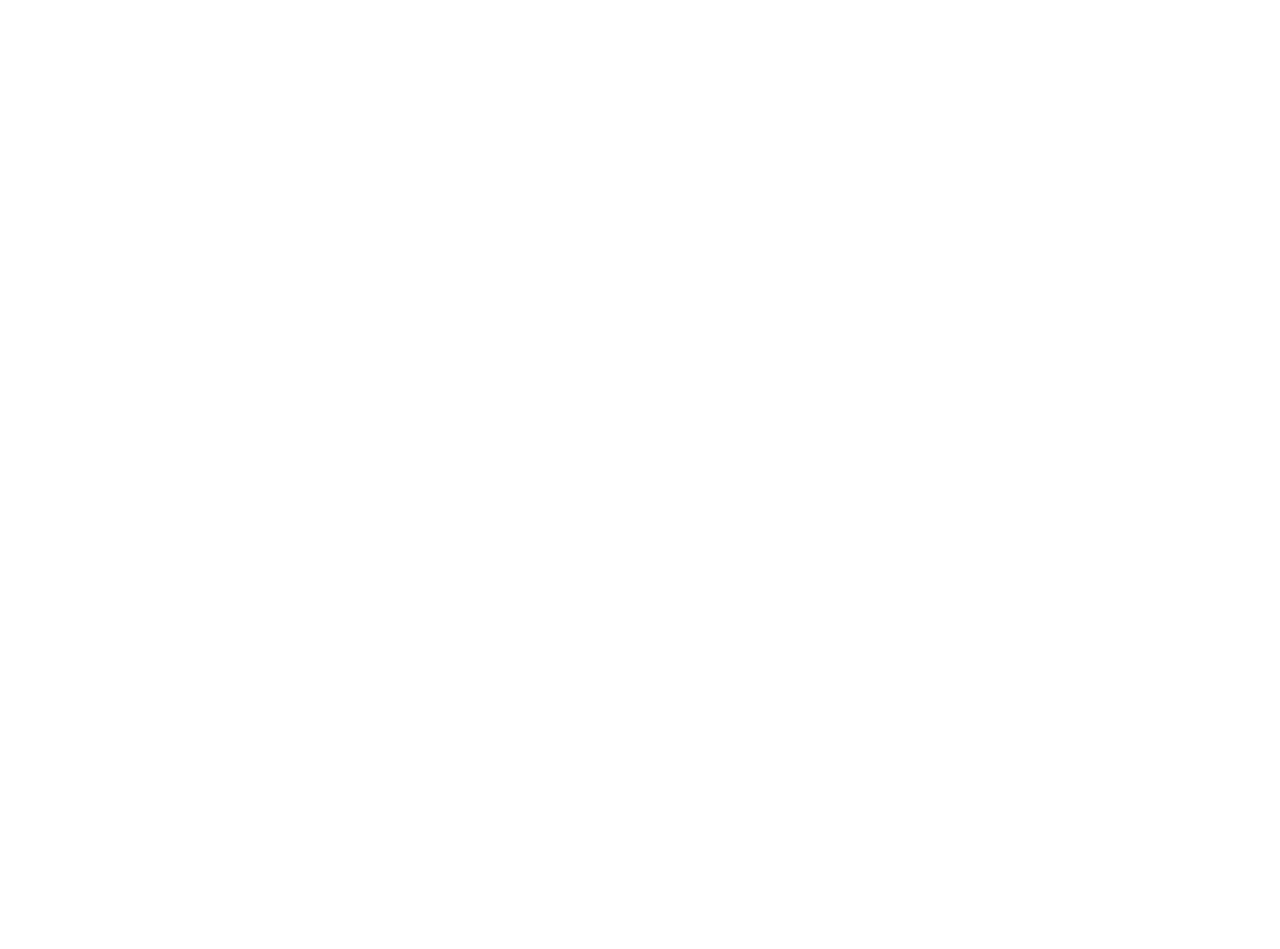
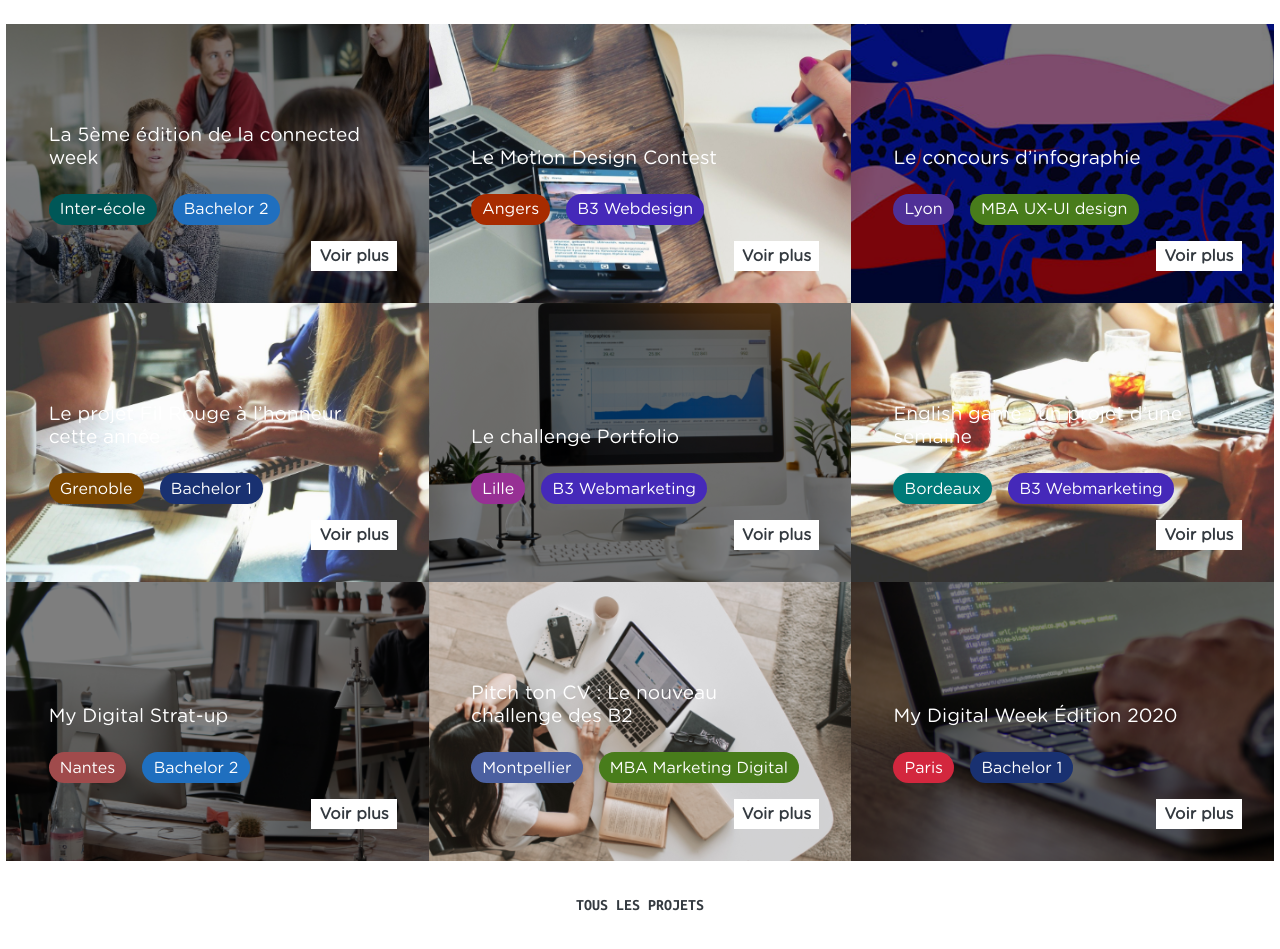
Before and after one commit to BlueFaste/MyCreativeWeek-Accessibilite, a Vue app: page /allprojects in a window 1280 px wide. Before the commit this address led to /. Before the commit the page ends 800 px from the top, so only its background shows below. Built offline with nearby package versions, Linux system fonts and the light colour scheme.

Commit message:
correction display project

```diff
--- a/src/views/AllProjects.vue
+++ b/src/views/AllProjects.vue
@@ -1,7 +1,7 @@
 <template>
   <div>
 <article class=" mt-4 d-flex flex-wrap justify-content-center">
-						<ProjectDiplay v-for="project in projects" :key="project.key" :projet-title="project.title"  :img-url="project.img"  :ecole="project.tagSchool" :formation="project.tagLevel" :link="project.link" :filter-black="project.blackFilter"></ProjectDiplay>
+						<ProjectDisplay v-for="project in projects" :key="project.key" :projet-title="project.title"  :img-url="project.img"  :ecole="project.tagSchool" :formation="project.tagLevel" :link="project.link" :filter-black="project.blackFilter"></ProjectDisplay>
 
 						<router-link role="button" to="/" title="Tous les projets" class="buttonMDS my-4 bg-white text-dark text-uppercase ubuntu-B py-2 px-3">Tous les projets</router-link>
 					</article>
@@ -10,7 +10,7 @@
 </template>
 
 <script>
-import ProjectDiplay from "@/components/ProjectDisplay";
+import ProjectDisplay from "@/components/ProjectDisplay";
 export default {
   name: "AllProjects",
   components:{
--- a/src/views/Home.vue
+++ b/src/views/Home.vue
@@ -71,7 +71,7 @@
 					</article>
 
 					<article class=" mt-4 d-flex flex-wrap justify-content-center">
-						<ProjectDiplay v-for="project in projects" :key="project.key" :projet-title="project.title"  :img-url="project.img"  :ecole="project.tagSchool" :formation="project.tagLevel" :link="project.link" :filter-black="project.blackFilter"></ProjectDiplay>
+						<ProjectDisplay v-for="project in projects" :key="project.key" :projet-title="project.title"  :img-url="project.img"  :ecole="project.tagSchool" :formation="project.tagLevel" :link="project.link" :filter-black="project.blackFilter"></ProjectDisplay>
 
 						<router-link role="button" to="/" title="Tous les projets" class="buttonMDS my-4 bg-white text-dark text-uppercase ubuntu-B py-2 px-3">Tous les projets</router-link>
 					</article>
@@ -126,7 +126,7 @@
 import Header from "@/components/Header";
 import Footer from "@/components/Footer";
 import Title from "@/components/Title";
-import ProjectDiplay from "@/components/ProjectDisplay";
+import ProjectDisplay from "@/components/ProjectDisplay";
 import Collaspe from "@/components/Collaspe";
 import SchoolSubject from "@/components/SchoolSubject";
 
@@ -135,7 +135,7 @@
 	components: {
 		SchoolSubject,
 		Collaspe,
-		ProjectDiplay,
+		ProjectDisplay,
 		Title,
 		Footer,
 		Header,
```
